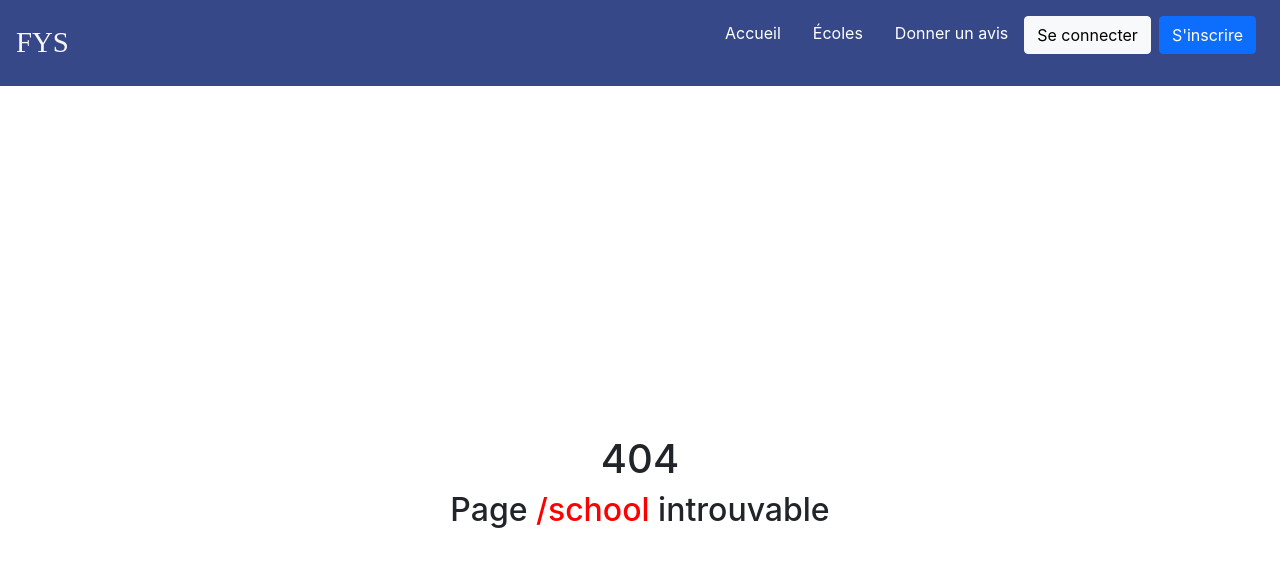
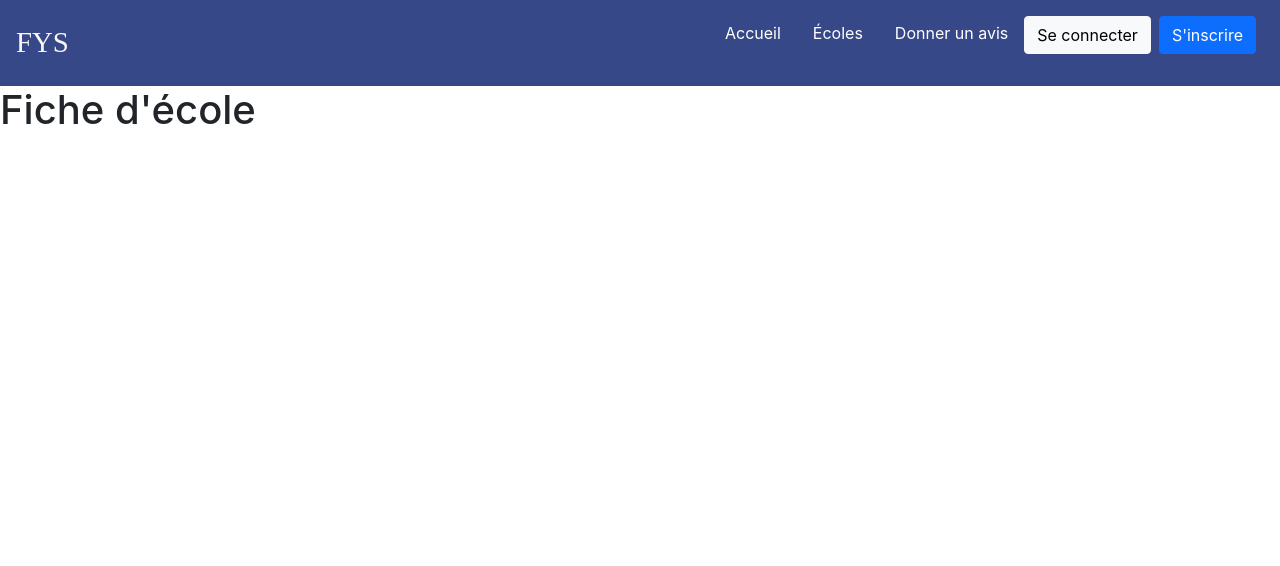
Before and after one commit to FindYouSchool/FYS-front-end, a React (Create React App) app: page /school in a window 1280 px wide. Before the commit this address had no page. Shown: the top 566 px of the page. Built offline with nearby package versions, Linux system fonts and the light colour scheme; a web font is replaced by a local one.

Commit message:
creating schoolSheet page

```diff
--- a/src/App.jsx
+++ b/src/App.jsx
@@ -12,6 +12,7 @@ const NotFound = lazy(() => import("./pages/404/NotFound"));
 const SignUp = lazy(() => import("./pages/SignUp/SignUp"));
 const Search = lazy(() => import("./pages/Search/Search"));
 const Profile = lazy(() => import("./pages/Profile/Profile"));
+const SchoolSheet = lazy(() => import("./pages/SchoolSheet/SchoolSheet"));
 //COMPONENTS
 const Menu = lazy(() => import("./components/Menu/Menu"));
 const Loader = lazy(() => import("./components/Loader/Loader"));
@@ -30,10 +31,11 @@ function App() {
               <Route path="/unauthorized" element={<Unauthorized />} />
               <Route path="/sign-up" element={<SignUp />} />
               <Route path="/search" element={<Search />} />
-              <Route path="*" element={<NotFound />} />
+              <Route path="/school" element={<SchoolSheet />} />
               <Route element={<ProtectedRoute allowedRoles={[ROLES.USER]} />}>
                 <Route path="/profile" element={<Profile />} />
               </Route>
+              <Route path="*" element={<NotFound />} />
             </Routes>
           </Suspense>
           <ToastContainer
--- /dev/null
+++ b/src/pages/SchoolSheet/SchoolSheet.jsx
@@ -0,0 +1,11 @@
+import React from "react";
+import "./schoolsheet.css";
+const SchoolSheet = () => {
+  return (
+    <div>
+      <h1>Fiche d'école</h1>
+    </div>
+  );
+};
+
+export default SchoolSheet;
```
Also changed, not shown: src/pages/SchoolSheet/schoolsheet.css (added).
